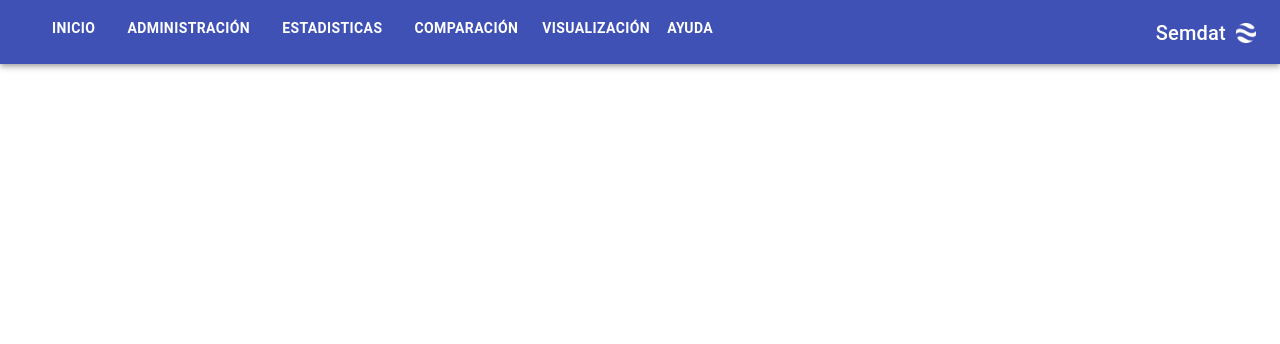
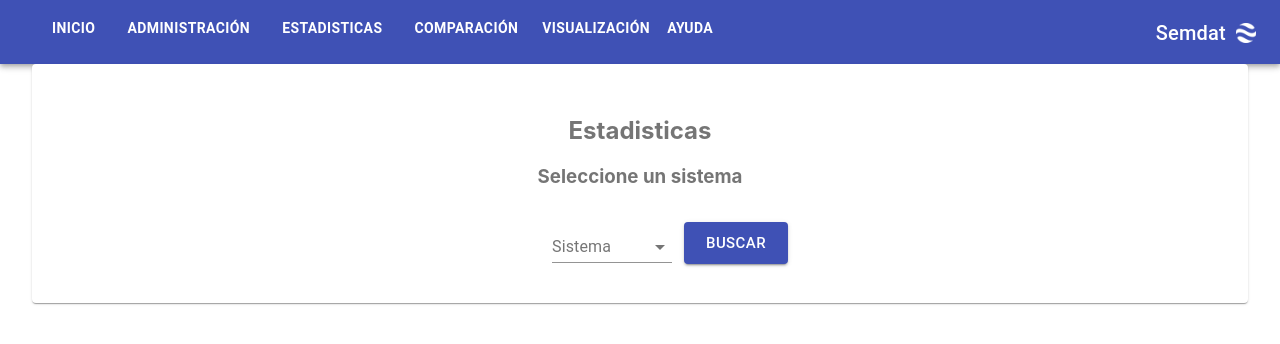
Before and after one commit to ignacioainol/Mui-frontend-SGM, a React (Create React App) app: page /estadisticas in a window 1280 px wide. Shown: the top 344 px of the page. Built offline with nearby package versions, Linux system fonts and the light colour scheme; no server answers.

Commit message:
estadisticas starting

```diff
--- a/package.json
+++ b/package.json
@@ -5,6 +5,7 @@
   "dependencies": {
     "@material-ui/core": "^4.9.2",
     "@material-ui/icons": "^4.9.1",
+    "@material-ui/lab": "^4.0.0-alpha.43",
     "@testing-library/jest-dom": "^4.2.4",
     "@testing-library/react": "^9.4.0",
     "@testing-library/user-event": "^7.2.1",
--- a/public/index.html
+++ b/public/index.html
@@ -24,7 +24,7 @@
       work correctly both with client-side routing and a non-root public URL.
       Learn how to configure a non-root public URL by running `npm run build`.
     -->
-    <title>Semdat 2.0</title>
+    <title>Semdat 2.0 - Crecic</title>
   </head>
   <body>
     <noscript>You need to enable JavaScript to run this app.</noscript>
--- a/src/App.js
+++ b/src/App.js
@@ -4,6 +4,7 @@ import { BrowserRouter as Router, Route } from 'react-router-dom';
 import Navbar from './components/Navbar/';
 import Home from './components/Home/';
 import Administracion from './components/Administracion/';
+import Estadisticas from './components/Estadisticas/';
 require('dotenv').config();
 
 const useStyles = makeStyles({
@@ -21,6 +22,7 @@ function App() {
         <Navbar />
         <Route exact path="/" component={Home} />
         <Route path="/administracion" component={Administracion} />
+        <Route path="/estadisticas" component={Estadisticas} />
       </Router>
     </div>
   );
--- /dev/null
+++ b/src/components/Estadisticas/index.js
@@ -0,0 +1,140 @@
+import React, { useEffect } from 'react';
+import { makeStyles } from '@material-ui/core/styles';
+import Paper from '@material-ui/core/Paper';
+import Grid from '@material-ui/core/Grid';
+import FormControl from '@material-ui/core/FormControl';
+import { Select, TextField, Button } from '@material-ui/core/';
+import InputLabel from '@material-ui/core/InputLabel';
+import RelationRepository from '../../models/Relations';
+import MenuItem from '@material-ui/core/MenuItem';
+import LinearProgress from '@material-ui/core/LinearProgress';
+import Snackbar from '@material-ui/core/Snackbar';
+import MuiAlert from '@material-ui/lab/Alert';
+
+
+const useStyles = makeStyles(theme => ({
+    root: {
+        flexGrow: 1,
+        padding: '0 2em'
+    },
+    paper: {
+        padding: '2em',
+        color: theme.palette.text.secondary,
+        textAlign: 'center'
+    },
+    formControl: {
+        margin: theme.spacing(1),
+        minWidth: 120,
+    }
+}));
+
+function Alert(props) {
+    return <MuiAlert elevation={6} variant="filled" {...props} />;
+}
+
+function Estadisticas() {
+    const classes = useStyles();
+
+    const [open, setOpen] = React.useState(false);
+    const [opensnackBar, setOpensnackBar] = React.useState(false);
+    const [schemas, setSchemas] = React.useState([]);
+    const [systems, setSystems] = React.useState('');
+    const [loading, setLoading] = React.useState(false);
+
+    useEffect(() => {
+        async function fetchData() {
+            const schemas = await RelationRepository.getSystems();
+            setSchemas(schemas);
+        }
+        fetchData();
+    }, []);
+
+
+    const handleClose = () => {
+        setOpen(false);
+    };
+
+    const handleOpen = () => {
+        setOpen(true);
+    };
+
+    const handleChange = async (event) => {
+
+        try {
+            setSystems(event.target.value);
+        } catch (error) {
+            console.log(error);
+        }
+    };
+
+    const handleCloseSnackbar = (event, reason) => {
+        if (reason === 'clickaway') {
+            return;
+        }
+
+        setOpensnackBar(false);
+    };
+
+    const sendData = async (event) => {
+        if (systems == "" || systems == undefined) {
+            setOpensnackBar(true);
+        } else {
+            setLoading(true);
+        }
+    }
+
+    return (
+        <div className={classes.root}>
+            <Paper className={classes.paper}>
+                <h2>Estadisticas</h2>
+                <h3>Seleccione un sistema</h3>
+                <Grid container>
+                    <Grid item xs={5}></Grid>
+                    <Grid item xs={1}>
+                        <FormControl className={classes.formControl}>
+                            <InputLabel id="demo-controlled-open-select-label">Sistema</InputLabel>
+                            <Select
+                                labelId="demo-controlled-open-select-label"
+                                id="demo-controlled-open-select"
+                                open={open}
+                                onClose={handleClose}
+                                onOpen={handleOpen}
+                                value={systems}
+                                onChange={handleChange}
+                            >
+                                <MenuItem>
+                                    <em>Seleccione...</em>
+                                </MenuItem>
+
+                                <MenuItem value={schemas}>{schemas}</MenuItem>
+                            </Select>
+                        </FormControl>
+                    </Grid>
+                    <Grid item xs={2}>
+                        <Button variant="contained" onClick={sendData} size="large" style={{ marginTop: '1em' }} color="primary">
+                            Buscar
+                            </Button>
+                    </Grid>
+                    <Grid item xs={4}></Grid>
+                </Grid>
+            </Paper>
+            {loading ?
+                <LinearProgress color="secondary" />
+                : null}
+
+            <Snackbar open={opensnackBar} autoHideDuration={6000} onClose={handleCloseSnackbar}>
+                <Alert onClose={handleCloseSnackbar} severity="warning">
+                    Por favor seleccionar un sistema
+                </Alert>
+            </Snackbar>
+
+            <div className={classes.root}>
+
+            </div>
+
+        </div>
+
+    )
+}
+
+export default Estadisticas;
--- a/src/components/Navbar/index.js
+++ b/src/components/Navbar/index.js
@@ -103,7 +103,7 @@ export default function Navbar() {
                 </Button>
               </Link>
 
-              <Link to="/" color={'inherit'}>
+              <Link to="/estadisticas" color={'inherit'}>
                 <Button variant="contained" color="primary" className={classes.buttonMod} disableElevation>
                   Estadisticas
               </Button>
```
Also changed, not shown: 1 other file (tests, documents, lock files or other folders).
